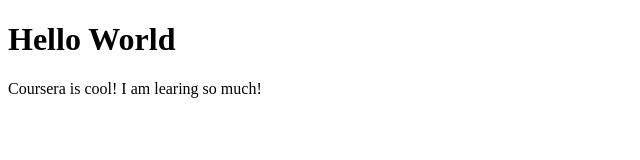
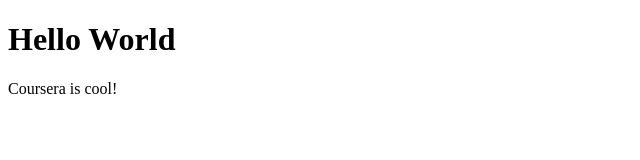
Before and after one commit to Priyanka-4122/Coursera-test, a plain HTML site: page site/index.html in a window 1280 px wide. Shown: the whole page, without its empty margins (0-640 px from the left). Drawn offline with Linux system fonts and the light colour scheme.

```diff
--- a/site/index.html
+++ b/site/index.html
@@ -5,6 +5,6 @@
 </head>
 <body>
 <h1>Hello World </h1>
-<p> Coursera is cool! I am learing so much!</p>
+<p> Coursera is cool!</p>
 </body>
 </html>
```
